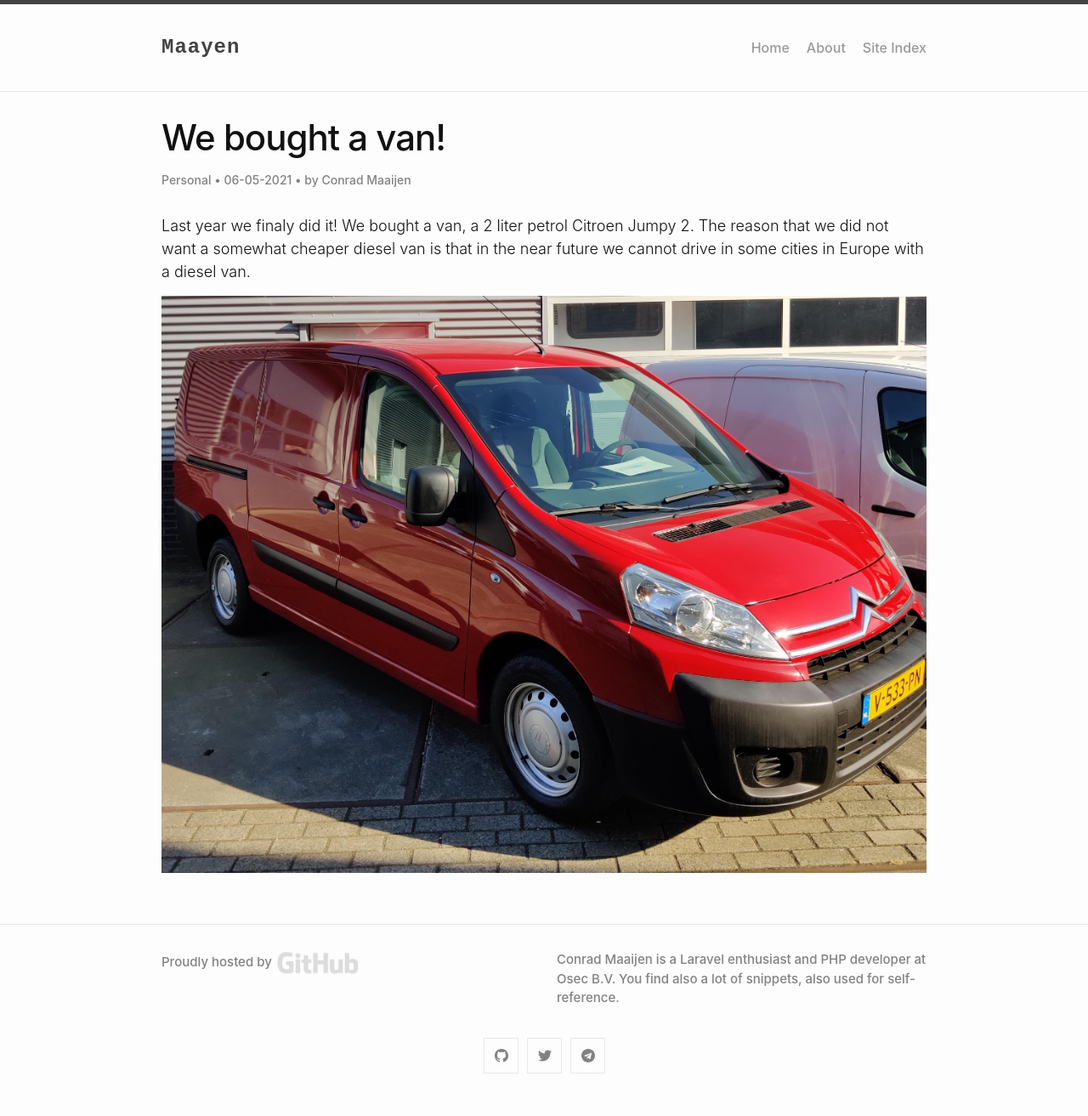
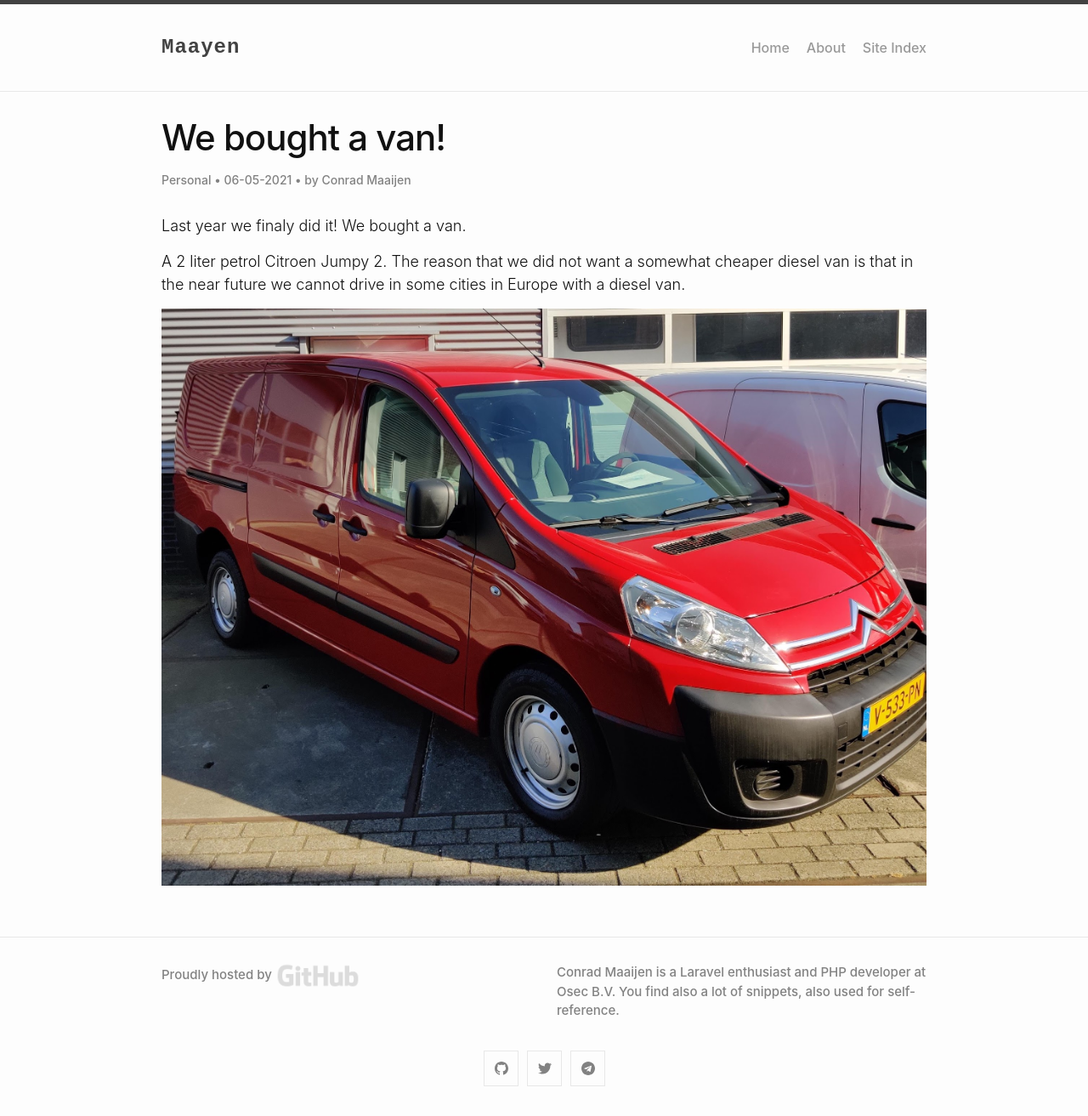
Before and after one commit to ConradMaaijen/conradmaayen.github.io, a Jekyll site: the page built from _posts/2021-05-06-our-jumpy.md, in a window 1280 px wide. Shown: the whole page at 85% size. Built offline with Jekyll 4.4.1, drawn with Linux system fonts in a browser that asks for light colours; part of the change alters nothing that is shown.

```diff
--- a/_posts/2021-05-06-our-jumpy.md
+++ b/_posts/2021-05-06-our-jumpy.md
@@ -5,7 +5,11 @@ categories: personal
 author: "Conrad Maaijen"
 ---
 
-Last year we finaly did it! We bought a van, a 2 liter petrol Citroen Jumpy 2. The reason that we did not want
+Last year we finaly did it! We bought a van.
+
+<!--more-->
+
+A 2 liter petrol Citroen Jumpy 2. The reason that we did not want
 a somewhat cheaper diesel van is that in the near future we cannot drive in some cities in Europe with a diesel van.
 
 ![In front of the car dealer](/assets/jumpy/bought-a-van.jpg)
```
Also changed, not shown: assets/jumpy/jumpy.jpg (added), assets/jumpy/old-car.jpg (added), assets/jumpy/our-jumpy.jpg (added), assets/jumpy/side-table.jpg (added), assets/jumpy/ulti-bars.jpg (added).
